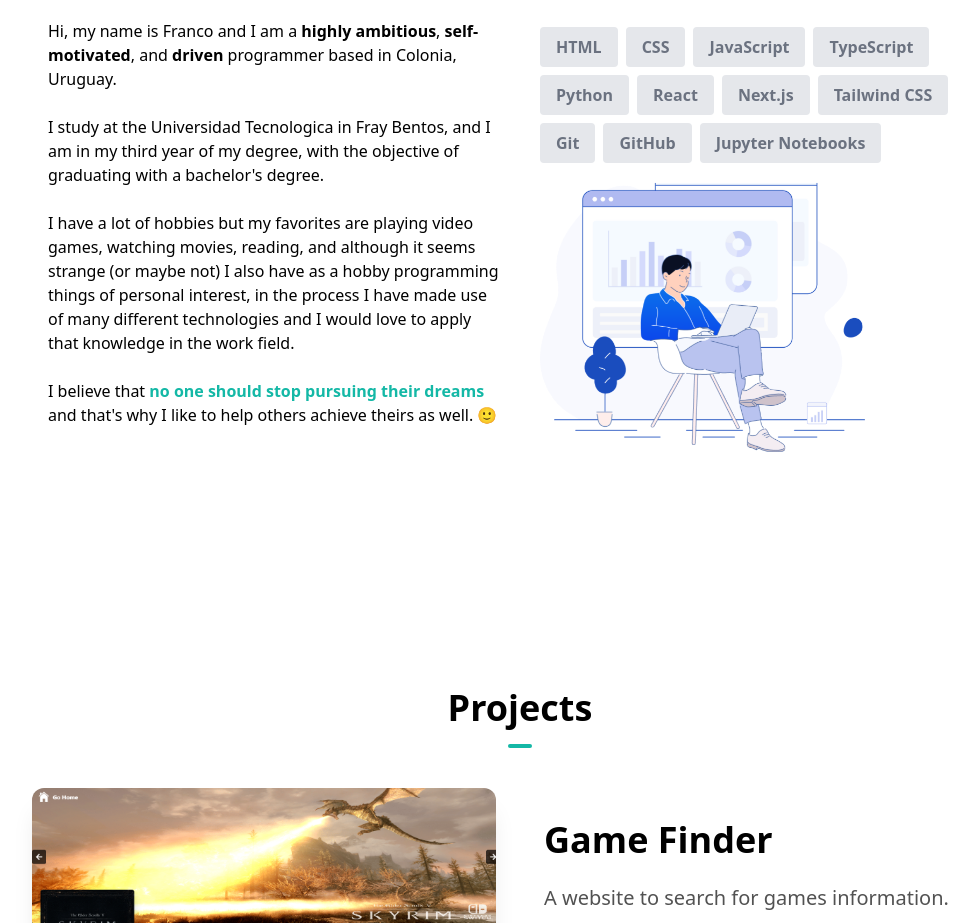
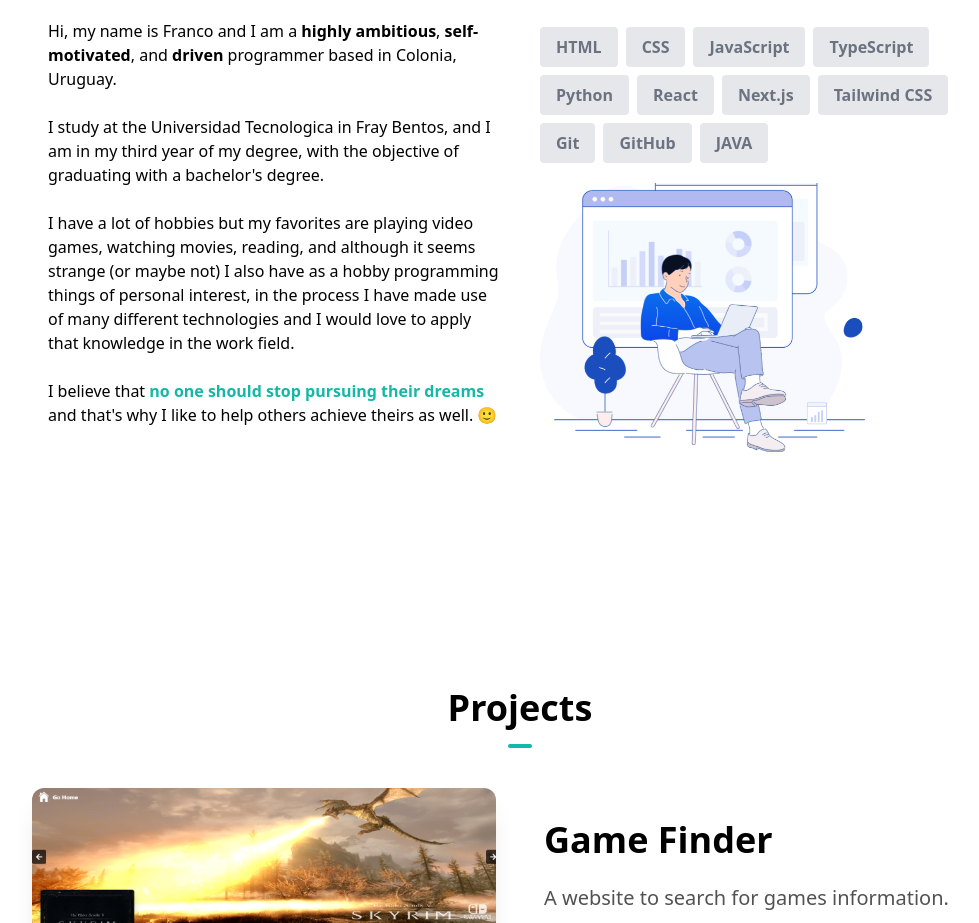
Before and after one commit to francocossatti/Portfolio-Web, a Next.js app: page / in a window 1280 px wide. Shown: the part 820-1743 px from the top of the page, without its empty margins (120-1099 px from the left). Built offline with nearby package versions, Linux system fonts and the light colour scheme.

Commit message:
fix some things

```diff
--- a/components/AboutSection.tsx
+++ b/components/AboutSection.tsx
@@ -12,7 +12,7 @@ const skills = [
   { skill: "Tailwind CSS" },
   { skill: "Git" },
   { skill: "GitHub" },
-  { skill: "Jupyter Notebooks" },
+  { skill: "JAVA" },
 ]
 
 const AboutSection = () => {
@@ -55,7 +55,7 @@ const AboutSection = () => {
               <span className="font-bold text-teal-500">
                 no one should stop pursuing their dreams
               </span>{" "}
-              and that&#39;s why I like to help others achieve theirs as well.   🙂
+              and that&apos;s why I like to help others achieve theirs as well.   🙂
             </p>
           </div>
           <div className="text-center md:w-1/2 md:text-left">
--- a/components/HeroSection.tsx
+++ b/components/HeroSection.tsx
@@ -18,9 +18,9 @@ const HeroSection = () => {
           />
         </div>
         <div className="md:mt-2 md:w-3/5">
-          <h1 className="text-4xl font-bold mt-6 md:mt-0 md:text-7xl">Hi, I&#39;m Franco!</h1>
+          <h1 className="text-4xl font-bold mt-6 md:mt-0 md:text-7xl">Hi, I&apos;m Franco!</h1>
           <p className="text-lg mt-4 mb-6 md:text-2xl">
-            I&#39;m a{" "}
+            I&apos;m a{" "}
             <span className="font-semibold text-teal-600">
               Programmer{" "}
             </span>
```
